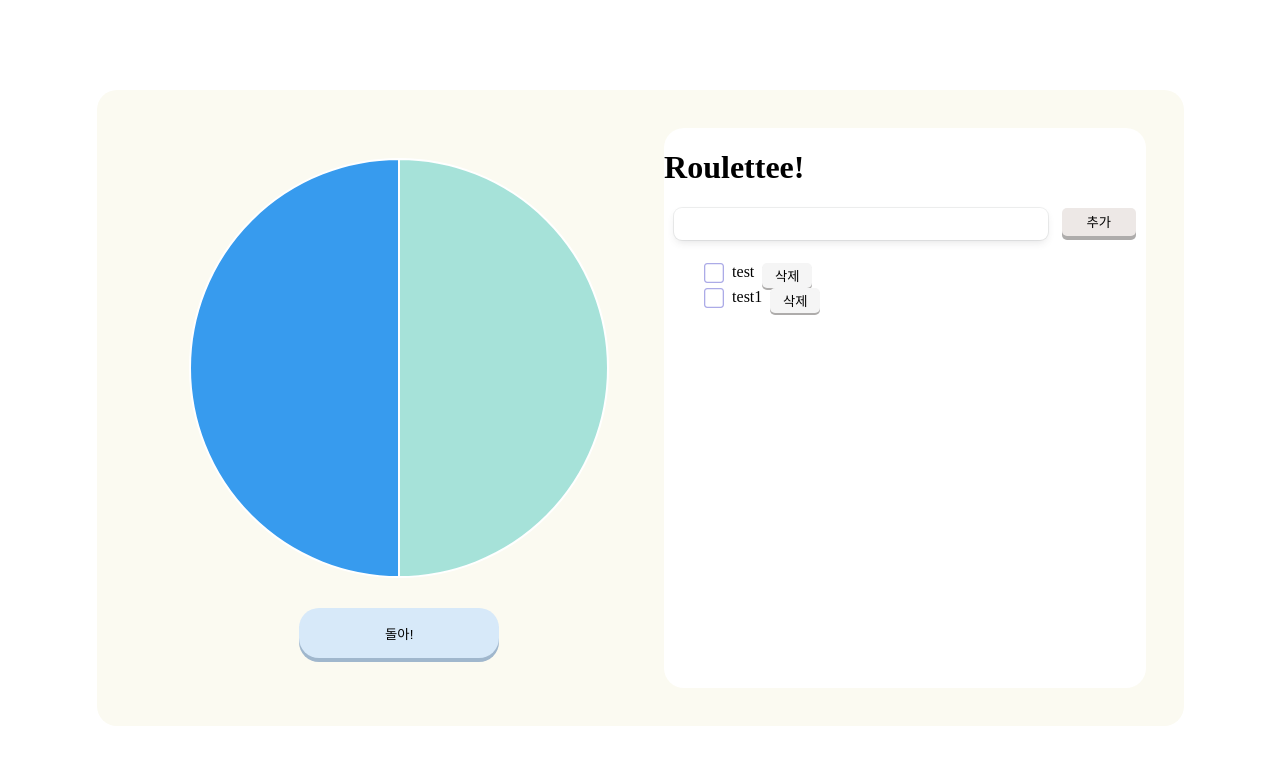
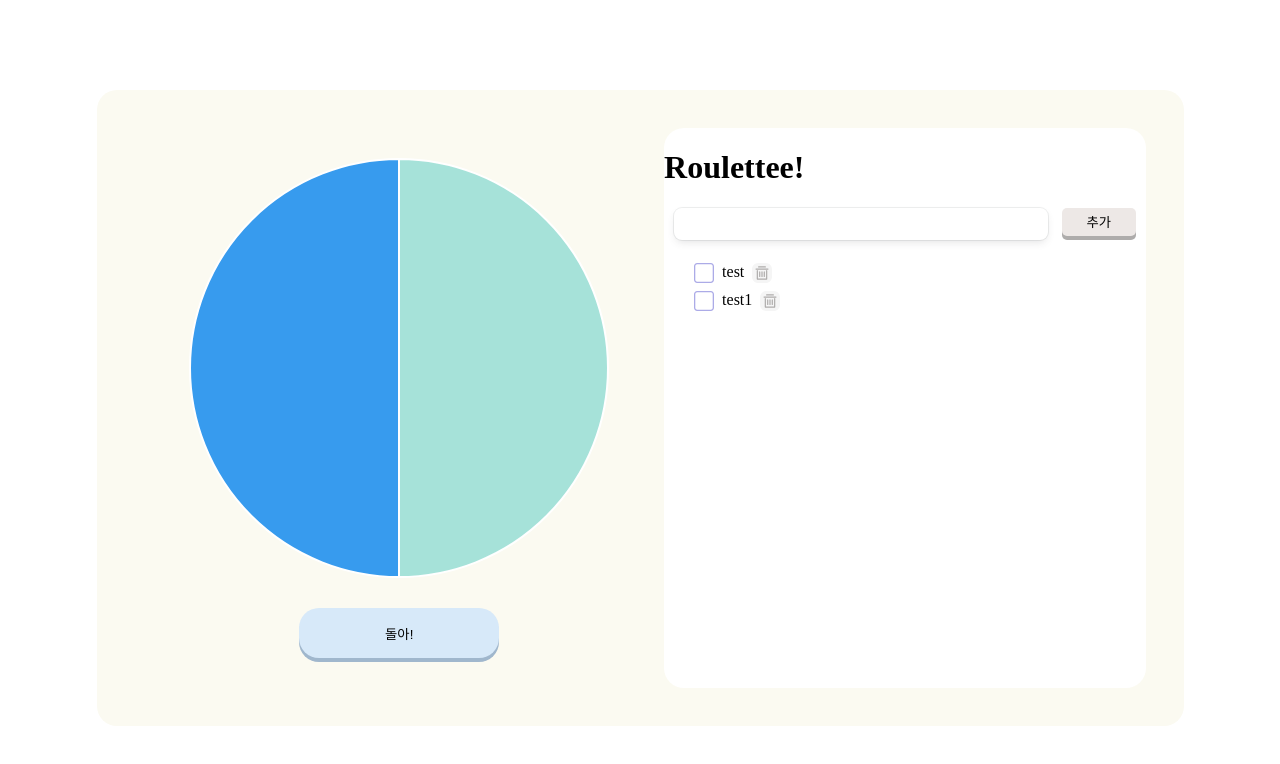
Before and after one commit to Yun-D/roulettee, a React (Create React App) app: page / in a window 1280 px wide. Shown: the top 764 px of the page. Built offline with nearby package versions, Linux system fonts and the light colour scheme.

Commit message:
🎨Design: 삭제버튼 아이콘으로 변경

```diff
--- a/src/Assets/colorCode.js
+++ b/src/Assets/colorCode.js
@@ -1,7 +1,7 @@
 export const colorCodes = [
   "#a6e2d9",
   "#379bee",
-  "#d8d6bc",
+  "#f4eea7",
   "#acabe7",
   "#d8ed7a",
   "#ebaecc",
--- a/src/components/Item.js
+++ b/src/components/Item.js
@@ -1,6 +1,8 @@
 import React, { useState } from "react";
 import { connect } from "react-redux";
 import { DELETE_ITEM } from "../utils/todoSlice";
+
+import { ReactComponent as DeleteBtn } from "../Assets/trashcan.svg";
 
 function Item({ id, text, onBtnClick }) {
   const [checked, setChecked] = useState(false);
@@ -21,9 +23,7 @@ function Item({ id, text, onBtnClick }) {
       />
       <label for={checkboxId} class="customCheckboxLabel"></label>
       &nbsp;&nbsp;{text}&nbsp;&nbsp;
-      <button onClick={() => onBtnClick(id)} className="taskBtn">
-        삭제
-      </button>
+      <DeleteBtn onClick={() => onBtnClick(id)} width={20} height={20} />
     </li>
   );
 }
--- a/src/components/Style.css
+++ b/src/components/Style.css
@@ -100,16 +100,7 @@
 
 .task {
   list-style-type: none;
-  height: 13%;
-}
-
-.taskBtn {
-  width: 50px;
-  height: 25px;
-  background-color: whitesmoke;
-  border: 0;
-  border-radius: 5px;
-  box-shadow: 0px 2px 0px #aeacab;
+  margin-left: -10px;
 }
 
 input[type="checkbox"] {
@@ -137,6 +128,7 @@ input[type="checkbox"]:checked + .customCheckboxLabel {
 .wrapper {
   display: flex;
   flex-direction: row;
+  height: 28px;
 }
 .todo {
   margin: 0 10px;
```
Also changed, not shown: src/Assets/trashcan.svg (added).
